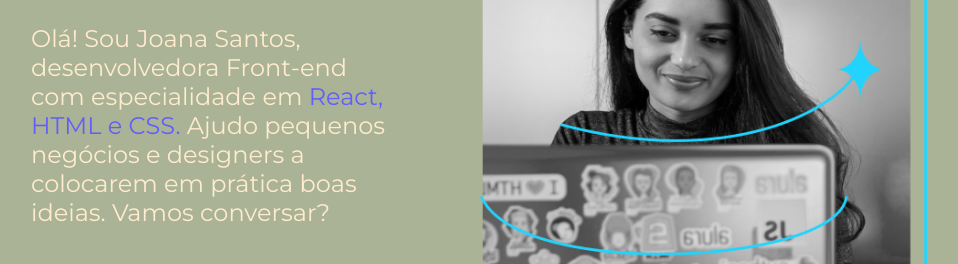
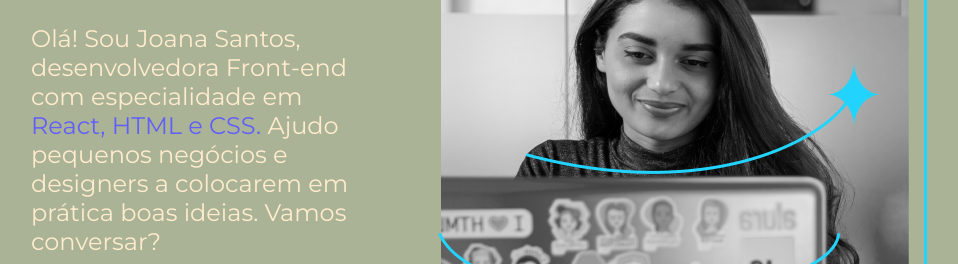
Before and after one commit to heitorFgit/aula-css-html, a plain HTML site: page index.html in a window 1280 px wide. Shown: the part 405-669 px from the top of the page, without its empty margins (161-1119 px from the left). Drawn offline with nearby package versions, Linux system fonts and the light colour scheme; a web font is replaced by a local one.

Commit message:
correção style.css

```diff
--- a/style/style.css
+++ b/style/style.css
@@ -57,10 +57,6 @@ body {
     align-items: center;
     justify-content: space-between;
     gap: 82px;
-}
-
-.fotoMulher{
-    width: 50%;
 }
 
 .apresentacaoConteudo{
```
